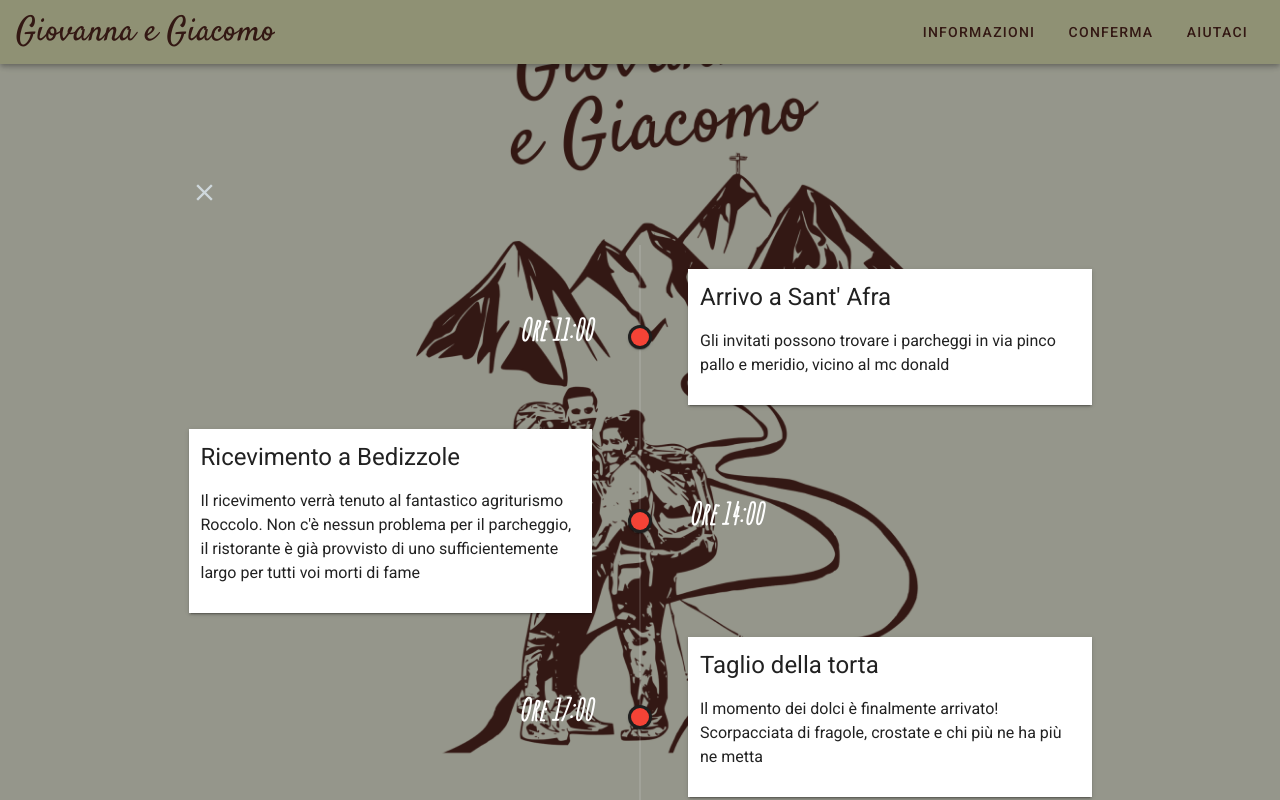
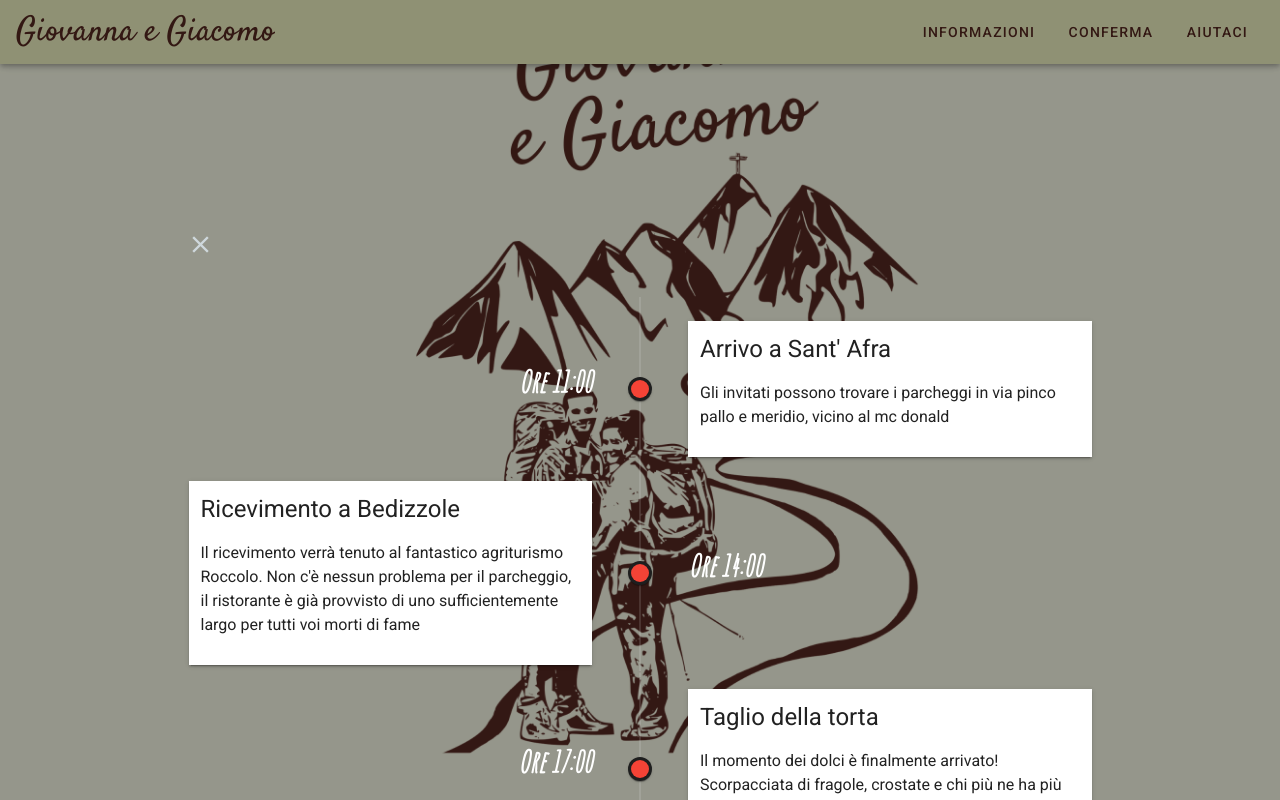
Before and after one commit to SamTheOracle/weddingsite, a Vue app: page / in a window 1280 px wide. Both pictures are taken after a click on the button "INFORMAZIONI". Shown: the top 800 px of the page. Built offline with nearby package versions, Linux system fonts and the light colour scheme.

Commit message:
change in overlay close button

```diff
--- a/src/App.vue
+++ b/src/App.vue
@@ -51,7 +51,7 @@
     <Information />
     <div style="max-height:100vh">
       <v-overlay :value="overlay" absolute @click="overlay = false">
-        <Timeline v-on:close="overlay = false" />
+        <Timeline v-on:close="overlay = false" @click="overlay = false"/>
       </v-overlay>
     </div>
 
--- a/src/components/Timeline.vue
+++ b/src/components/Timeline.vue
@@ -8,10 +8,7 @@
           large
           @click="$emit('close')"
           color="blue-grey lighten-4"
-          absolute
-          top
-          :left="$vuetify.breakpoint.smAndUp"
-          class="mx-auto"
+          class="mt-10"
         >
           <v-icon>mdi-close</v-icon>
         </v-btn>
```
